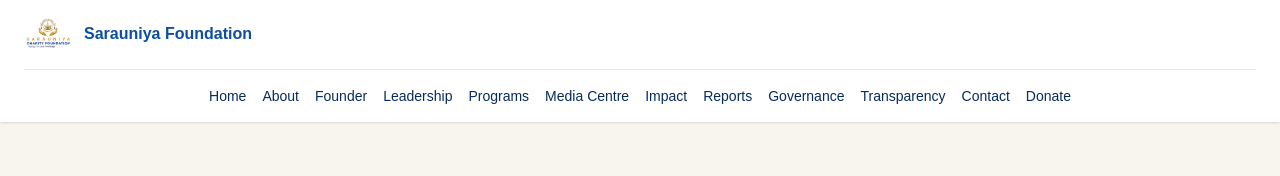
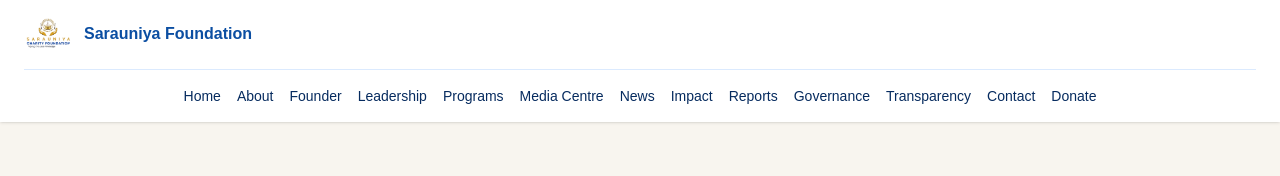
Before and after one commit to YUSUFUMARWALI/sarauniya-foundation, a Next.js app: page / in a window 1280 px wide. Shown: the top 176 px of the page. Built offline with nearby package versions, Linux system fonts and the light colour scheme.

Commit message:
Add news page to site navigation

```diff
--- a/app/page.tsx
+++ b/app/page.tsx
@@ -12,6 +12,7 @@ const links = [
   ["Leadership", "/leadership"],
   ["Programs", "/programs"],
   ["Media Centre", "/media"],
+  ["News", "/news"],
   ["Impact", "/impact"],
   ["Reports", "/reports"],
   ["Governance", "/governance"],
--- a/components/Footer.tsx
+++ b/components/Footer.tsx
@@ -18,6 +18,7 @@ const quickLinks = [
   ["Founder", "/founder"],
   ["Leadership", "/leadership"],
   ["Programs", "/programs"],
+  ["News", "/news"],
   ["Gallery", "/gallery"],
   ["Achievements", "/achievements"],
   ["Contact", "/contact"],
```
